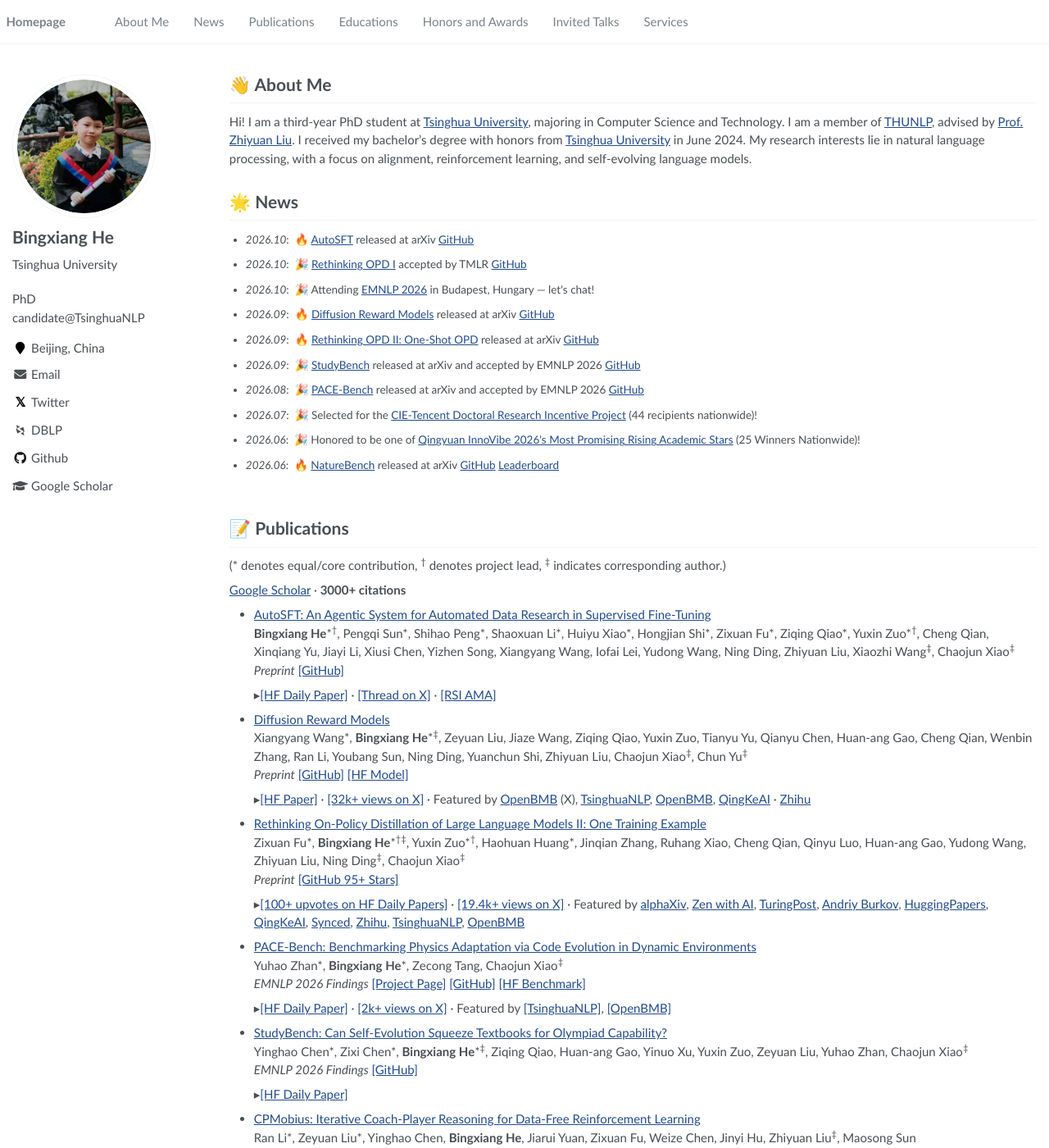
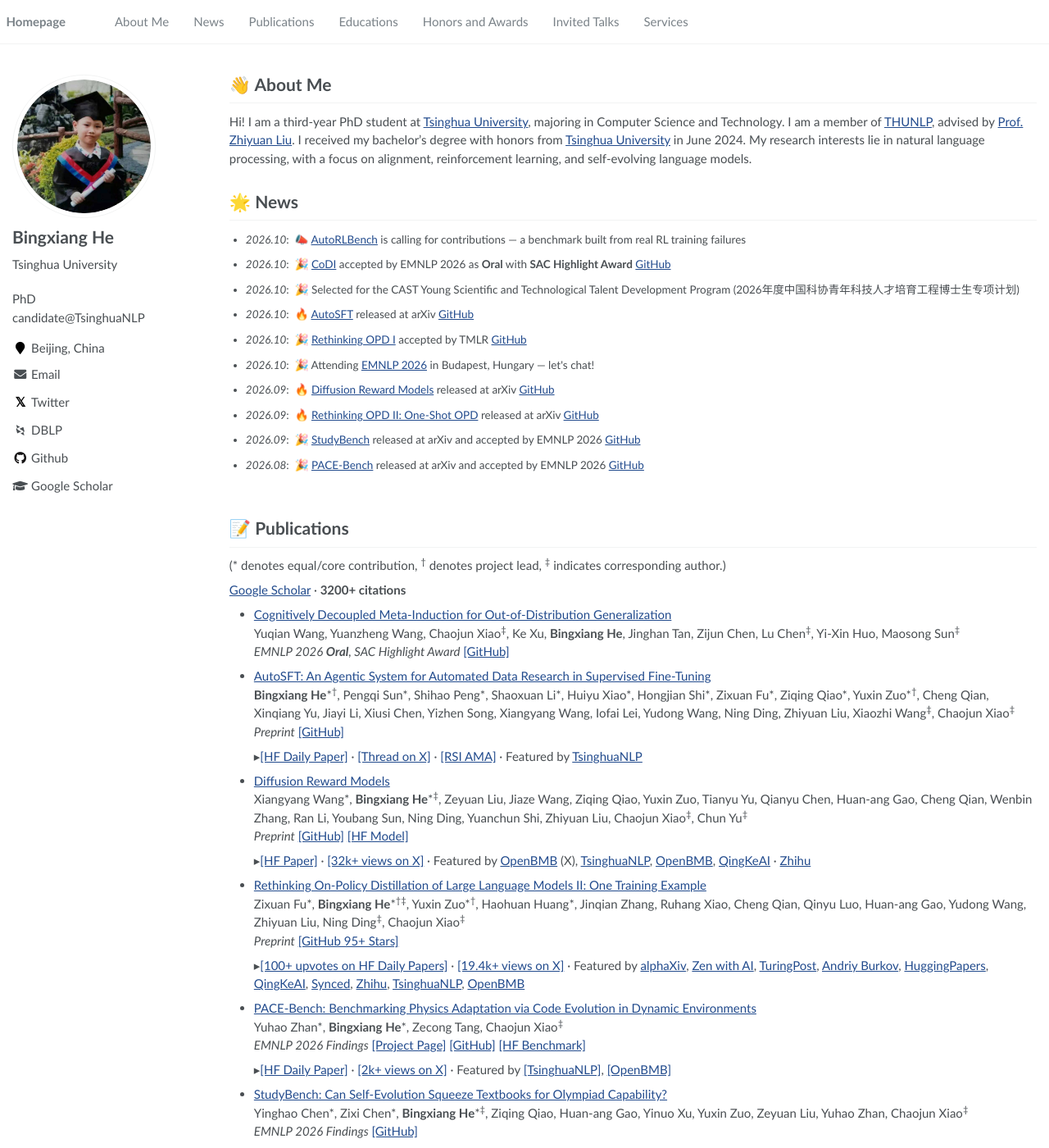
Before and after one commit to HBX-hbx/hbx-hbx.github.io, a Jekyll site: the page built from _pages/about.md, in a window 1280 px wide and 1400 px high. Shown: the whole window at 82% size. Built offline with Jekyll 4.4.1, drawn with Linux system fonts in a browser that asks for light colours; some web fonts are replaced; some of the changed text lies outside the part shown.

Commit message:
科协青培计划，CoDI SAC Highlight 和 AutoRLBench

```diff
--- a/_pages/about.md
+++ b/_pages/about.md
@@ -42,6 +42,9 @@ Hi! I am a third-year PhD student at [Tsinghua University](https://www.tsinghua.
   .news-list li { padding: 0.12rem 0; }
 </style>
 <ul class="news-list" aria-label="Recent news">
+  <li><em>2026.10</em>: &nbsp;📣 <a href="https://thinking-space.github.io/AutoRLBench/">AutoRLBench</a> is calling for contributions — a benchmark built from real RL training failures</li>
+  <li><em>2026.10</em>: &nbsp;🎉 <a href="https://arxiv.org/pdf/2610.25749">CoDI</a> accepted by EMNLP 2026 as <strong>Oral</strong> with <strong>SAC Highlight Award</strong> <a href="https://github.com/Yuqian-Wang2277/codi-meta-induction">GitHub</a></li>
+  <li><em>2026.10</em>: &nbsp;🎉 Selected for the CAST Young Scientific and Technological Talent Development Program (2026年度中国科协青年科技人才培育工程博士生专项计划)</li>
   <li><em>2026.10</em>: &nbsp;🔥 <a href="https://arxiv.org/pdf/2610.22194">AutoSFT</a> released at arXiv <a href="https://github.com/Thinking-Space/AutoSFT">GitHub</a></li>
   <li><em>2026.10</em>: &nbsp;🎉 <a href="https://arxiv.org/pdf/2604.13016">Rethinking OPD I</a> accepted by TMLR <a href="https://github.com/Thinking-Space/Rethinking-OPD">GitHub</a></li>
   <li><em>2026.10</em>: &nbsp;🎉 Attending <a href="https://2026.emnlp.org/">EMNLP 2026</a> in Budapest, Hungary — let's chat!</li>
@@ -80,13 +83,17 @@ Hi! I am a third-year PhD student at [Tsinghua University](https://www.tsinghua.
 
 (* denotes equal/core contribution, <sup>†</sup> denotes project lead, <sup>‡</sup> indicates corresponding author.)
 
-[Google Scholar](https://scholar.google.com/citations?user=mb36VikAAAAJ) · **3000+ citations**
+[Google Scholar](https://scholar.google.com/citations?user=mb36VikAAAAJ) · **3200+ citations**
+
+- [Cognitively Decoupled Meta-Induction for Out-of-Distribution Generalization](https://arxiv.org/pdf/2610.25749)<br>
+  Yuqian Wang, Yuanzheng Wang, Chaojun Xiao<sup>‡</sup>, Ke Xu, **Bingxiang He**, Jinghan Tan, Zijun Chen, Lu Chen<sup>‡</sup>, Yi-Xin Huo, Maosong Sun<sup>‡</sup><br>
+  *EMNLP 2026 **Oral**, SAC Highlight Award* [[GitHub]](https://github.com/Yuqian-Wang2277/codi-meta-induction)
 
 - [AutoSFT: An Agentic System for Automated Data Research in Supervised Fine-Tuning](https://arxiv.org/pdf/2610.22194)<br>
   **Bingxiang He**\*<sup>†</sup>, Pengqi Sun\*, Shihao Peng\*, Shaoxuan Li\*, Huiyu Xiao\*, Hongjian Shi\*, Zixuan Fu\*, Ziqing Qiao\*, Yuxin Zuo\*<sup>†</sup>, Cheng Qian, Xinqiang Yu, Jiayi Li, Xiusi Chen, Yizhen Song, Xiangyang Wang, Iofai Lei, Yudong Wang, Ning Ding, Zhiyuan Liu, Xiaozhi Wang<sup>‡</sup>, Chaojun Xiao<sup>‡</sup><br>
   *Preprint* [[GitHub]](https://github.com/Thinking-Space/AutoSFT)
 
-  <small>▸[[HF Daily Paper]](https://huggingface.co/papers/2610.22194) · [[Thread on X]](https://x.com/HBX_hbx/status/2110969562271482355) · [[RSI AMA]](https://mp.weixin.qq.com/s/SHkc56Njy1XbmxvzznFR-w)</small>
+  <small>▸[[HF Daily Paper]](https://huggingface.co/papers/2610.22194) · [[Thread on X]](https://x.com/HBX_hbx/status/2110969562271482355) · [[RSI AMA]](https://mp.weixin.qq.com/s/SHkc56Njy1XbmxvzznFR-w) · Featured by [TsinghuaNLP](https://mp.weixin.qq.com/s/Aa8nNq0QWXK0sLFmd4E6IA)</small>
 
 - [Diffusion Reward Models](https://arxiv.org/pdf/2609.33803)<br>
   Xiangyang Wang\*, **Bingxiang He**\*<sup>‡</sup>, Zeyuan Liu, Jiaze Wang, Ziqing Qiao, Yuxin Zuo, Tianyu Yu, Qianyu Chen, Huan-ang Gao, Cheng Qian, Wenbin Zhang, Ran Li, Youbang Sun, Ning Ding, Yuanchun Shi, Zhiyuan Liu, Chaojun Xiao<sup>‡</sup>, Chun Yu<sup>‡</sup><br>
@@ -209,6 +216,8 @@ Hi! I am a third-year PhD student at [Tsinghua University](https://www.tsinghua.
 <span class='anchor' id='honors-and-awards'></span>
 
 # 🎖 Honors and Awards
+* EMNLP 2026 SAC Highlight Award for [CoDI](https://arxiv.org/pdf/2610.25749) (Oral). *2026.10*
+* CAST Young Scientific and Technological Talent Development Program (2026年度中国科协青年科技人才培育工程博士生专项计划). *2026.10*
 * CIE-Tencent Doctoral Research Incentive Project ([CIE](https://www.cie.org.cn/list_43/16649.html); [THUNLP](https://mp.weixin.qq.com/s/dy9IjlakI7vpFltGhu6llg); 中国电子学会-腾讯大模型博士生科研激励计划, 44 Recipients Nationwide, ¥100,000 Grant). *2026.07*
 * Qingyuan InnoVibe 2026 (青源最受瞩目学术新星, 25 Winners Nationwide), [BAAI](https://mp.weixin.qq.com/s/VwzvuyToY79B2DtWmenjVQ), [THUNLP](https://mp.weixin.qq.com/s/mhkVUCZw8eGlc6glxuIudQ). *2026.06*
 * ICML 2026 Gold Reviewer (Top 25%). *2026.05*
```
